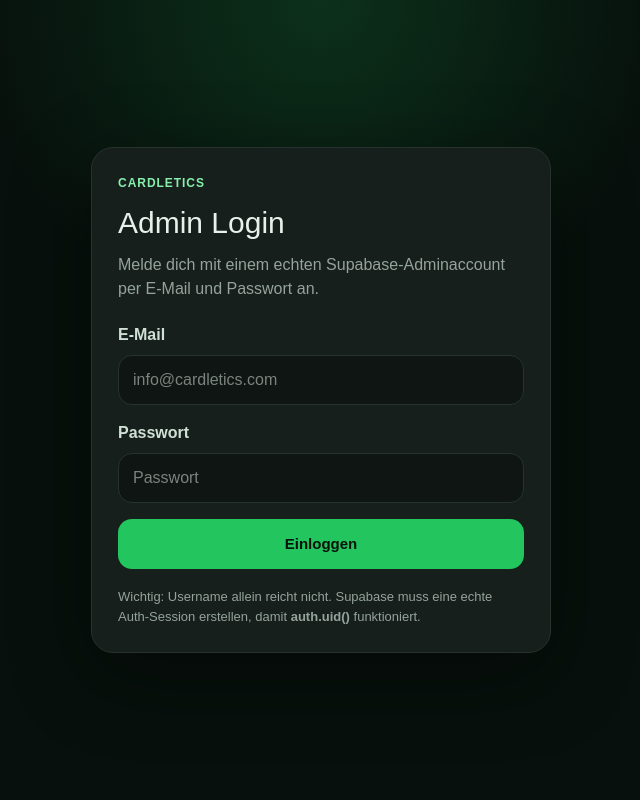
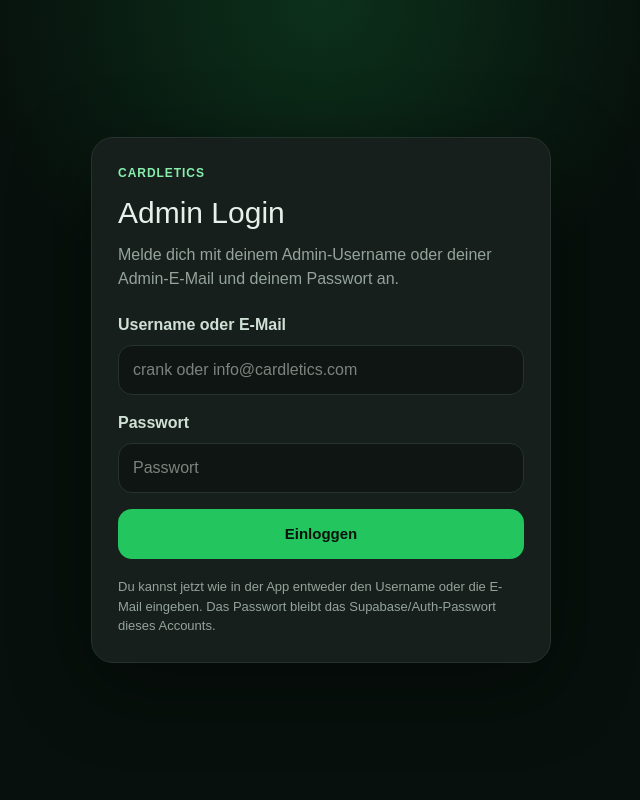
Before and after one commit to Cardletics/cardletics-admin, a Next.js app: page /admin/login in a window 1280 px wide. Shown: the top 800 px of the page, without its empty margins (319-959 px from the left). Built offline with nearby package versions, Linux system fonts and the light colour scheme; no server answers.

Commit message:
fix homepage

```diff
--- a/app/admin/login/page.tsx
+++ b/app/admin/login/page.tsx
@@ -8,7 +8,7 @@ import { supabase } from "../../../lib/supabase";
 export default function AdminLoginPage() {
   const router = useRouter();
 
-  const [email, setEmail] = useState("");
+  const [loginIdentifier, setLoginIdentifier] = useState("");
   const [password, setPassword] = useState("");
 
   const [redirectTo, setRedirectTo] = useState("/admin/users");
@@ -69,29 +69,76 @@ export default function AdminLoginPage() {
     };
   }, [router]);
 
+  async function resolveLoginEmail(identifier: string) {
+    const cleanIdentifier = identifier.trim().toLowerCase();
+
+    if (!cleanIdentifier) {
+      return null;
+    }
+
+    const { data, error } = await supabase.rpc("admin_resolve_login_identifier", {
+      p_identifier: cleanIdentifier,
+    });
+
+    if (error) {
+      console.error("Username/E-Mail-Auflösung fehlgeschlagen:", error);
+      throw new Error(error.message || "Username/E-Mail konnte nicht geprüft werden.");
+    }
+
+    if (!data || typeof data !== "string") {
+      return null;
+    }
+
+    return data.trim().toLowerCase();
+  }
+
   async function handleSubmit(event: FormEvent<HTMLFormElement>) {
     event.preventDefault();
 
     setErrorMessage(null);
     setInfoMessage(null);
 
-    const cleanEmail = email.trim().toLowerCase();
+    const cleanIdentifier = loginIdentifier.trim();
 
-    if (!cleanEmail || !password) {
-      setErrorMessage("Bitte E-Mail und Passwort eingeben.");
+    if (!cleanIdentifier || !password) {
+      setErrorMessage("Bitte Username/E-Mail und Passwort eingeben.");
       return;
     }
 
     setLoading(true);
 
+    let loginEmail: string | null = null;
+
+    try {
+      loginEmail = await resolveLoginEmail(cleanIdentifier);
+    } catch (error) {
+      setLoading(false);
+      setErrorMessage(
+        error instanceof Error
+          ? error.message
+          : "Username/E-Mail konnte nicht geprüft werden."
+      );
+      return;
+    }
+
+    if (!loginEmail) {
+      setLoading(false);
+      setErrorMessage(
+        "Kein Adminaccount mit diesem Username oder dieser E-Mail gefunden."
+      );
+      return;
+    }
+
     const { error: loginError } = await supabase.auth.signInWithPassword({
-      email: cleanEmail,
+      email: loginEmail,
       password,
     });
 
     if (loginError) {
       setLoading(false);
-      setErrorMessage(loginError.message || "Login fehlgeschlagen.");
+      setErrorMessage(
+        "Login fehlgeschlagen. Bitte prüfe Username/E-Mail und Passwort."
+      );
       return;
     }
 
@@ -135,8 +182,8 @@ export default function AdminLoginPage() {
           <p style={eyebrowStyle}>Cardletics</p>
           <h1 style={titleStyle}>Admin Login</h1>
           <p style={subtitleStyle}>
-            Melde dich mit einem echten Supabase-Adminaccount per E-Mail und
-            Passwort an.
+            Melde dich mit deinem Admin-Username oder deiner Admin-E-Mail und
+            deinem Passwort an.
           </p>
         </div>
 
@@ -145,14 +192,14 @@ export default function AdminLoginPage() {
 
         <form onSubmit={handleSubmit} style={formStyle}>
           <div>
-            <label style={labelStyle}>E-Mail</label>
+            <label style={labelStyle}>Username oder E-Mail</label>
             <input
-              type="email"
-              placeholder="info@cardletics.com"
-              value={email}
-              onChange={(event) => setEmail(event.target.value)}
+              type="text"
+              placeholder="crank oder info@cardletics.com"
+              value={loginIdentifier}
+              onChange={(event) => setLoginIdentifier(event.target.value)}
               style={inputStyle}
-              autoComplete="email"
+              autoComplete="username"
             />
           </div>
 
@@ -174,8 +221,8 @@ export default function AdminLoginPage() {
         </form>
 
         <p style={hintStyle}>
-          Wichtig: Username allein reicht nicht. Supabase muss eine echte Auth-Session
-          erstellen, damit <strong>auth.uid()</strong> funktioniert.
+          Du kannst jetzt wie in der App entweder den Username oder die E-Mail
+          eingeben. Das Passwort bleibt das Supabase/Auth-Passwort dieses Accounts.
         </p>
       </div>
     </div>
```
